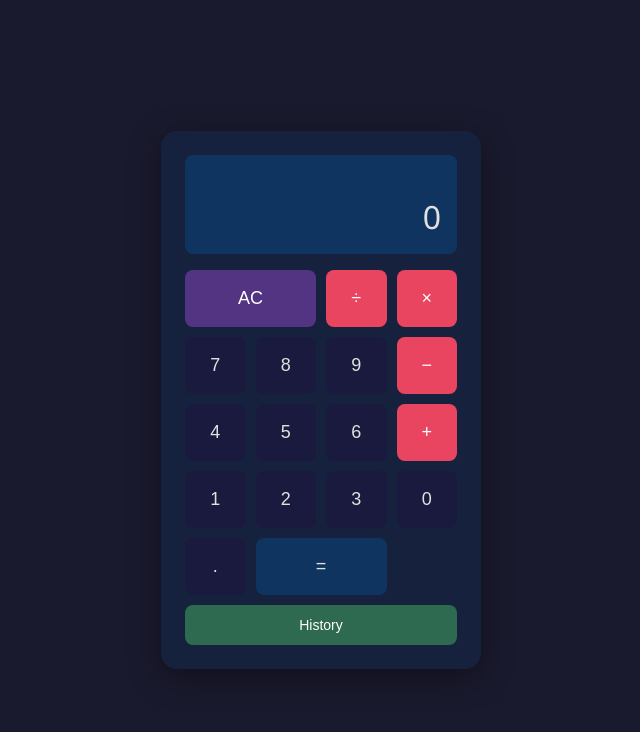
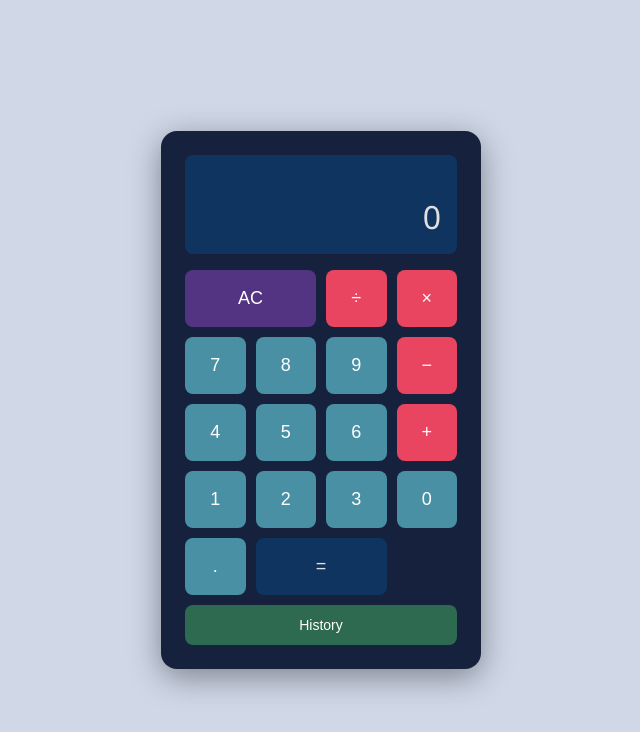
Before and after one commit to tiflynn/Summative_Lab_Part_1_Javascript_Calculator, a website: page browser/calculator.html in a window 1280 px wide. Shown: the whole page, without its empty margins (319-959 px from the left). Drawn offline with Linux system fonts and the light colour scheme.

Commit message:
css updates

```diff
--- a/browser/calculator.css
+++ b/browser/calculator.css
@@ -5,7 +5,7 @@ body {
   justify-content: center;
   align-items: center;
   min-height: 100vh;
-  background: #1a1a2e;
+  background: #d0d8e8;
   font-family: 'Segoe UI', sans-serif;
 }
 
@@ -59,11 +59,11 @@ button {
 button:active { transform: scale(0.94); }
 
 .btn-number {
-  background: #1a1a3e;
-  color: #e0e0e0;
+  background: #4a90a4;
+  color: #fff;
 }
 
-.btn-number:hover { background: #252555; }
+.btn-number:hover { background: #5aa8be; }
 
 .btn-operator {
   background: #e94560;
```
